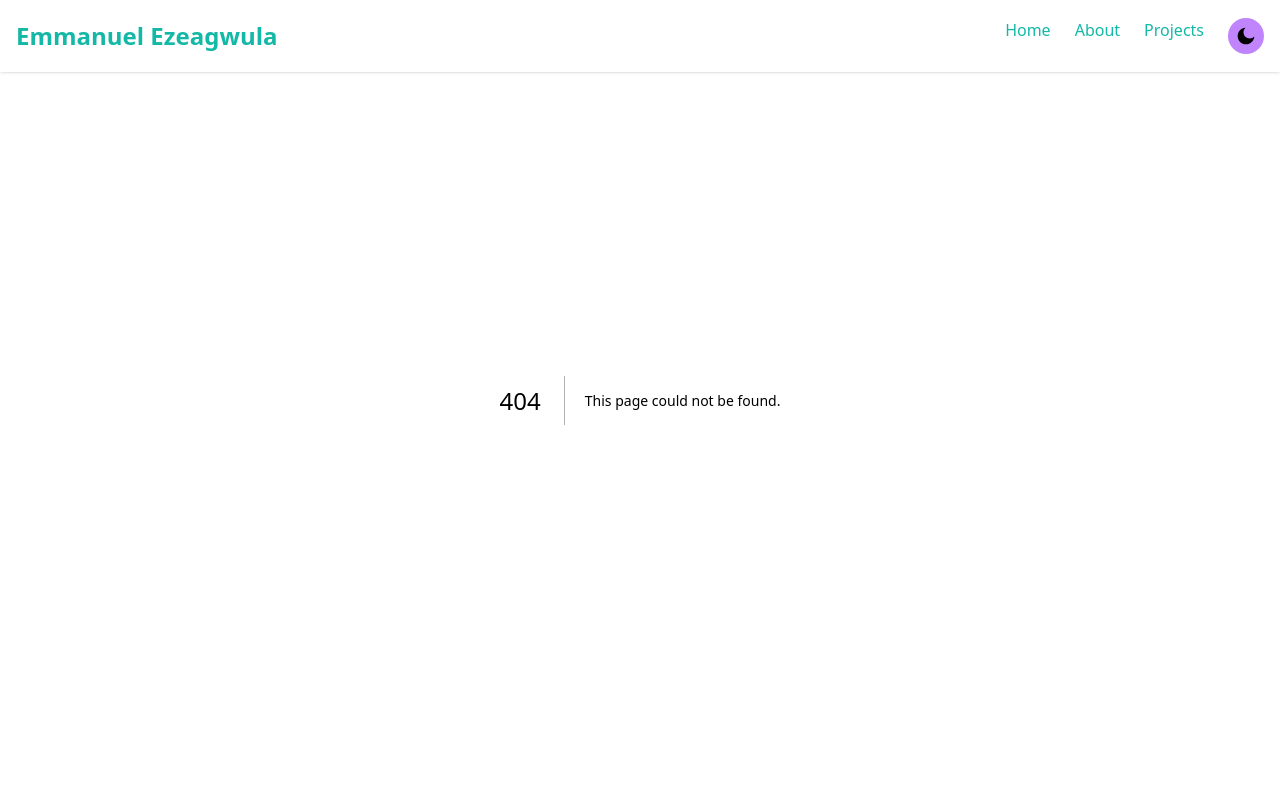
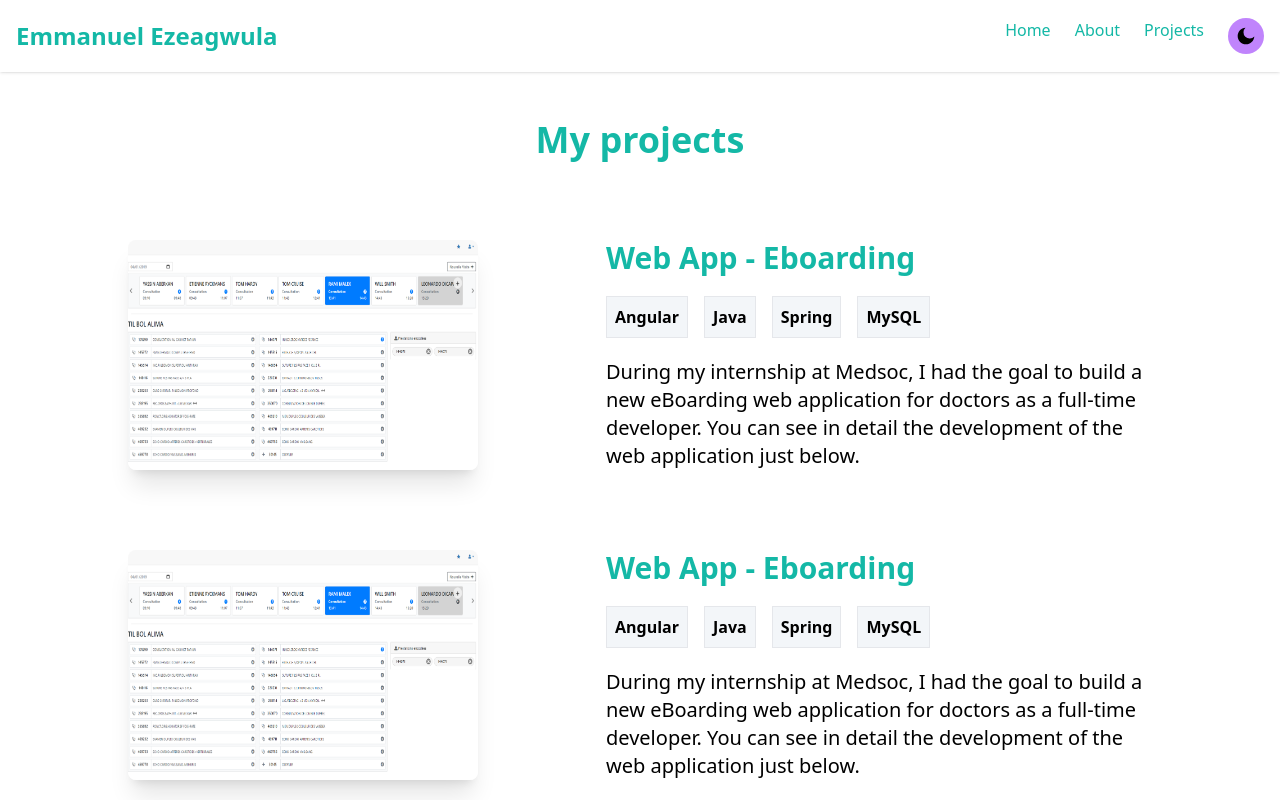
Before and after one commit to Goldennboyy/Emmanuel-Portfolio, a Next.js app: page /projects in a window 1280 px wide. Before the commit this address had no page. Shown: the top 800 px of the page. Built offline with nearby package versions, Linux system fonts and the light colour scheme.

Commit message:
Project component done

```diff
--- a/app/about/page.tsx
+++ b/app/about/page.tsx
@@ -1,8 +1,10 @@
+"use client";
+
 import About from "@/components/About";
 import Skills from "@/components/Skills";
 import React from "react";
 
-function page() {
+function AboutPage() {
   return (
     <main className="min-h-screen">
       <About />
@@ -11,4 +13,4 @@ function page() {
   );
 }
 
-export default page;
+export default AboutPage;
--- a/app/page.tsx
+++ b/app/page.tsx
@@ -1,3 +1,5 @@
+"use client";
+
 import HeroSection from "@/components/HeroSection";
 import React from "react";
 
--- /dev/null
+++ b/app/projects/head.tsx
@@ -0,0 +1,10 @@
+export default function HeadProject() {
+  return (
+    <>
+      <title>About</title>
+      <meta content="width=device-width, initial-scale=1" name="viewport" />
+      <meta name="description" content="Projects" />
+      <link rel="icon" href="/favicon.ico" />
+    </>
+  );
+}
--- /dev/null
+++ b/app/projects/page.tsx
@@ -0,0 +1,14 @@
+"use client";
+
+import Projects from "@/components/Projects";
+import React from "react";
+
+function ProjectPage() {
+  return (
+    <main className="min-h-screen pt-20">
+      <Projects />
+    </main>
+  );
+}
+
+export default ProjectPage;
--- a/components/About.tsx
+++ b/components/About.tsx
@@ -1,5 +1,6 @@
+"use client";
+
 import React from "react";
-import Skills from "@/components/Skills";
 
 function About() {
   return (
--- a/components/Footer.tsx
+++ b/components/Footer.tsx
@@ -1,8 +1,10 @@
+"use client";
+
 import React from "react";
 
 function Footer() {
   return (
-    <footer className="relative bottom-0 w-full max-w-4xl px-4 mx-auto md:max-w-5xl">
+    <footer className="relative bottom-0 w-full h-5 max-w-4xl px-4 mx-auto md:max-w-5xl">
       <div className="flex flex-row items-center justify-center space-x-1 text-sm">
         <span>© 2023 </span>
         <a href="/">
--- a/components/HeroSection.tsx
+++ b/components/HeroSection.tsx
@@ -1,3 +1,4 @@
+"use client";
 import React from "react";
 import Image from "next/image";
 import profile from "../public/Images/profile.jpg";
@@ -28,12 +29,12 @@ function HeroSection() {
         <div className="items-center justify-center">
           <div className="flex flex-row mt-5 space-x-5 text-teal-500">
             <a href="/about">
-              <button className="w-16 h-10 text-center rounded-lg bg-slate-100 dark:bg-gray-600 hover:text-orange-400">
+              <button className="w-16 h-10 text-center rounded-lg bg-slate-300/50 dark:bg-gray-600 hover:text-orange-400 ">
                 About
               </button>
             </a>
             <a href="/projects">
-              <button className="w-16 h-10 text-center rounded-lg bg-slate-100 dark:bg-gray-600 hover:text-orange-400">
+              <button className="w-16 h-10 text-center rounded-lg bg-slate-300/50 dark:bg-gray-600 hover:text-orange-400">
                 Projects
               </button>
             </a>
--- a/components/Navbar.tsx
+++ b/components/Navbar.tsx
@@ -2,13 +2,9 @@
 import React from "react";
 import { useTheme } from "next-themes";
 import { RiMoonFill, RiMoonLine } from "react-icons/ri";
+import { NavItemsProps } from "@/lib/interface";
 
 function Navbar() {
-  interface NavItemsProps {
-    label: string;
-    page: string;
-  }
-
   const NAV_ITEMS: Array<NavItemsProps> = [
     {
       label: "Home",
@@ -45,7 +41,7 @@ function Navbar() {
             return (
               <a
                 href={item.page}
-                className="text-teal-500 hover:text-orange-400"
+                className="text-teal-500 rounded-lg hover:text-orange-400 focus:outline-none focus:ring focus:bg-teal-500 focus:text-orange-400"
                 key={index}
               >
                 {item.label}
--- /dev/null
+++ b/components/ProjectItem.tsx
@@ -0,0 +1,44 @@
+import { Projectprops } from "@/lib/interface";
+import React from "react";
+import Image from "next/image";
+
+function ProjectItem({
+  image_url,
+  title,
+  technologies,
+  description,
+}: Projectprops) {
+  return (
+    <div className="flex flex-col items-center justify-center w-full my-12 space-x-2 md:my-20 md:space-x-4">
+      <div className="space-x-32 md:flex ">
+        <Image
+          src={image_url}
+          alt={"Image of the project"}
+          width={350}
+          height={350}
+          className="items-center mx-auto rounded-lg shadow-xl"
+        />
+        <div className="">
+          <h1 className="text-3xl font-bold text-teal-500">{title}</h1>
+          <div className="flex flex-row pt-5 space-x-4">
+            {technologies.map((techno, index) => {
+              return (
+                <span
+                  key={index}
+                  className="p-2 font-bold border outline-none bg-slate-200/40"
+                >
+                  {techno}
+                </span>
+              );
+            })}
+          </div>
+          <div className="mt-5">
+            <p className="text-xl font-base">{description}</p>
+          </div>
+        </div>
+      </div>
+    </div>
+  );
+}
+
+export default ProjectItem;
--- /dev/null
+++ b/components/Projects.tsx
@@ -0,0 +1,36 @@
+import { Projectprops } from "@/lib/interface";
+import React from "react";
+import ProjectItem from "./ProjectItem";
+import work from "../public/Images/works-medsoc.png";
+
+function Projects() {
+  return (
+    <section className="items-center justify-center h-auto max-w-3xl pt-10 mx-auto md:max-w-5xl">
+      <h1 className="text-4xl font-bold text-center text-teal-500">
+        My projects
+      </h1>
+      <ProjectItem
+        image_url={work}
+        title={"Web App - Eboarding"}
+        description="During my internship at Medsoc, I had the goal to build a new eBoarding web application for doctors as a full-time developer. You can see in detail the development of the web application just below."
+        technologies={["Angular", "Java", "Spring", "MySQL"]}
+      />
+
+      <ProjectItem
+        image_url={work}
+        title={"Web App - Eboarding"}
+        description="During my internship at Medsoc, I had the goal to build a new eBoarding web application for doctors as a full-time developer. You can see in detail the development of the web application just below."
+        technologies={["Angular", "Java", "Spring", "MySQL"]}
+      />
+
+      <ProjectItem
+        image_url={work}
+        title={"Web App - Eboarding"}
+        description="During my internship at Medsoc, I had the goal to build a new eBoarding web application for doctors as a full-time developer. You can see in detail the development of the web application just below."
+        technologies={["Angular", "Java", "Spring", "MySQL"]}
+      />
+    </section>
+  );
+}
+
+export default Projects;
--- a/components/Skills.tsx
+++ b/components/Skills.tsx
@@ -1,11 +1,10 @@
+"use client";
+
+import { Skillprops } from "@/lib/interface";
 import React from "react";
 import { BsCheckCircleFill } from "react-icons/bs";
 
 function Skills() {
-  interface Skillprops {
-    skill_tool: string;
-  }
-
   const skills_tools: Array<Skillprops> = [
     {
       skill_tool: "Java",
@@ -30,7 +29,7 @@ function Skills() {
       skill_tool: "Typescript",
     },
     {
-      skill_tool: "git",
+      skill_tool: "Git",
     },
     {
       skill_tool: "Firebase",
```
Also changed, not shown: lib/interface.d.ts (added, +17 -0 lines), public/Images/works-medsoc.png (added).
